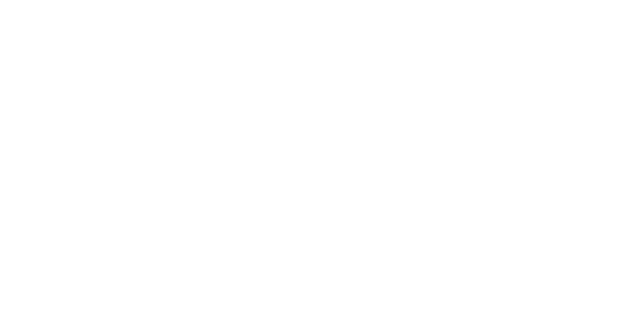
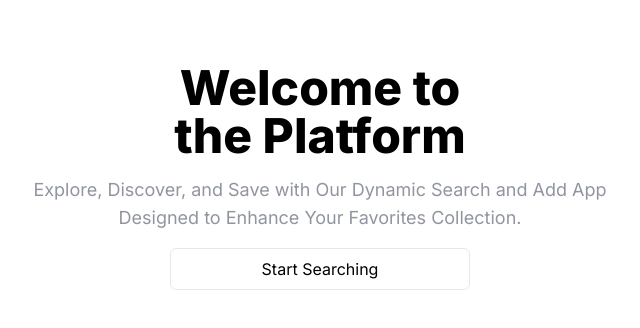
Before and after one commit to chmery/tw-demo, a React (Vite) app: page / in a window 1280 px wide. Shown: the top 328 px of the page, without its empty margins (320-960 px from the left). Built offline with nearby package versions, Linux system fonts and the light colour scheme.

Commit message:
root path and wrapper component

```diff
--- a/src/App.tsx
+++ /dev/null
@@ -1,5 +0,0 @@
-function App() {
-  return <div></div>;
-}
-
-export default App;
--- /dev/null
+++ b/src/components/Wrapper/Wrapper.tsx
@@ -0,0 +1,9 @@
+import { ReactElement } from "react";
+
+interface Props {
+  children: ReactElement;
+}
+
+export const Wrapper = ({ children }: Props) => {
+  return <div className="m-auto px-2 max-w-[600px] mt-16">{children}</div>;
+};
--- a/src/main.tsx
+++ b/src/main.tsx
@@ -1,10 +1,21 @@
-import React from 'react'
-import ReactDOM from 'react-dom/client'
-import App from './App.tsx'
-import './index.css'
+import React from "react";
+import ReactDOM from "react-dom/client";
+import "./index.css";
+import { RouterProvider, createBrowserRouter } from "react-router-dom";
+import { Wrapper } from "./components/Wrapper/Wrapper.tsx";
+import { Root } from "./routes/Root.tsx";
 
-ReactDOM.createRoot(document.getElementById('root')!).render(
+const router = createBrowserRouter([
+  {
+    path: "/",
+    element: <Root />,
+  },
+]);
+
+ReactDOM.createRoot(document.getElementById("root")!).render(
   <React.StrictMode>
-    <App />
-  </React.StrictMode>,
-)
+    <Wrapper>
+      <RouterProvider router={router} />
+    </Wrapper>
+  </React.StrictMode>
+);
--- /dev/null
+++ b/src/routes/Root.tsx
@@ -0,0 +1,18 @@
+export const Root = () => {
+  return (
+    <div className="text-center">
+      <h1 className="font-extrabold text-5xl mx-auto">
+        Welcome to
+        <br />
+        the Platform
+      </h1>
+      <p className="text-grey-dark mx-auto py-4 text-lg">
+        Explore, Discover, and Save with Our Dynamic Search and Add App Designed
+        to Enhance Your Favorites Collection.
+      </p>
+      <button className="border-solid border border-grey-light hover:bg-hover rounded-md w-[300px] p-2">
+        Start Searching
+      </button>
+    </div>
+  );
+};
--- a/tailwind.config.js
+++ b/tailwind.config.js
@@ -7,8 +7,9 @@ export default {
   theme: {
     colors: {
       black: "#050505",
-      "grey-light": "#EBEDEF",
+      "grey-light": "#E5E7EB",
       "grey-dark": "#9095A0",
+      hover: "#F4F6F9",
     },
     fontFamily: {
       sans: ["Inter", ...defaultTheme.fontFamily.sans],
```
